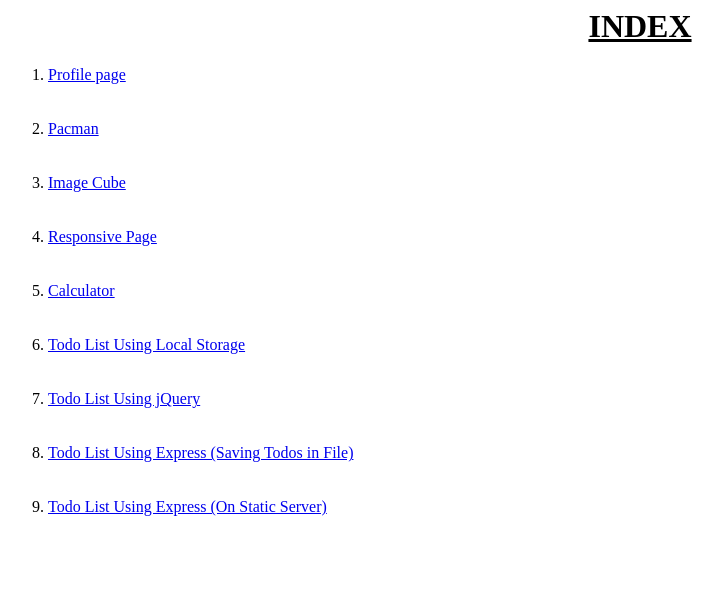
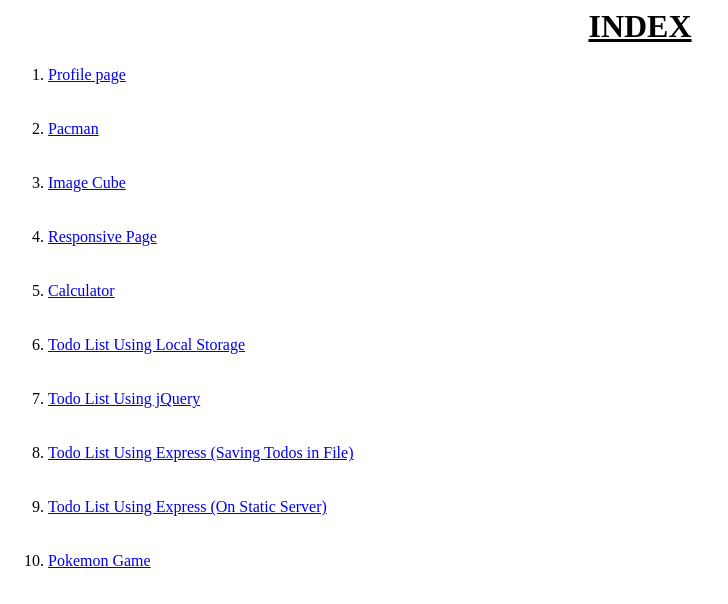
Before and after one commit to piyushk96/ElixirAssignments, a plain HTML site: page index.html in a window 1280 px wide. Shown: the whole page, without its empty margins (0-728 px from the left). Drawn offline with Linux system fonts and the light colour scheme.

Commit message:
pokemon game added to index

```diff
--- a/index.html
+++ b/index.html
@@ -15,6 +15,7 @@
       <li><a href="todo list using jquery">Todo List Using jQuery</a></li><br><br>
       <li><a href="https://github.com/piyushk96/ElixirAssignments/tree/master/todoUsingNodejs_fs">Todo List Using Express (Saving Todos in File)</a></li><br><br>
       <li><a href="https://github.com/piyushk96/ElixirAssignments/tree/master/todoOnStaticServer">Todo List Using Express (On Static Server)</a></li><br><br>
+      <li><a href="http://pokemongame.herokuapp.com/">Pokemon Game</a></li><br><br>
     </ol>
   </body>
 </html>
```
